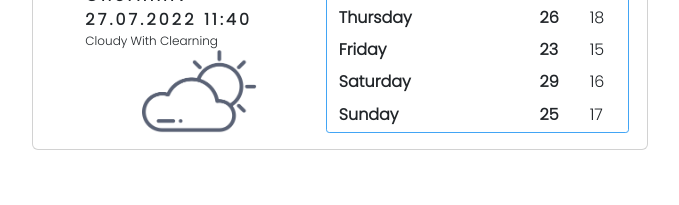
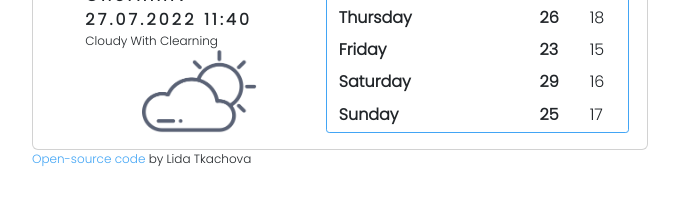
Before and after one commit to lida-skakun/WeatherApp, a plain HTML site: page index.html in a window 1280 px wide. Shown: the part 241-446 px from the top of the page, without its empty margins (44-723 px from the left). Drawn offline with nearby package versions, Linux system fonts and the light colour scheme.

Commit message:
Open source link added and styled

```diff
--- a/index.html
+++ b/index.html
@@ -92,6 +92,11 @@
           </div>
         </div>
       </div>
+      <p class="fotter">
+        <a href="https://github.com/lida-skakun/WeatherApp" target="_blank">
+          Open-source code
+        </a> by Lida Tkachova
+      </p>
     </div>
     <script src="src/script.js"></script>
   </body>
--- a/src/styles.css
+++ b/src/styles.css
@@ -83,3 +83,7 @@ a {
 .nightTemperature {
   font-weight: 300;
 }
+
+.fotter {
+  font-size: 12px;
+}
```
